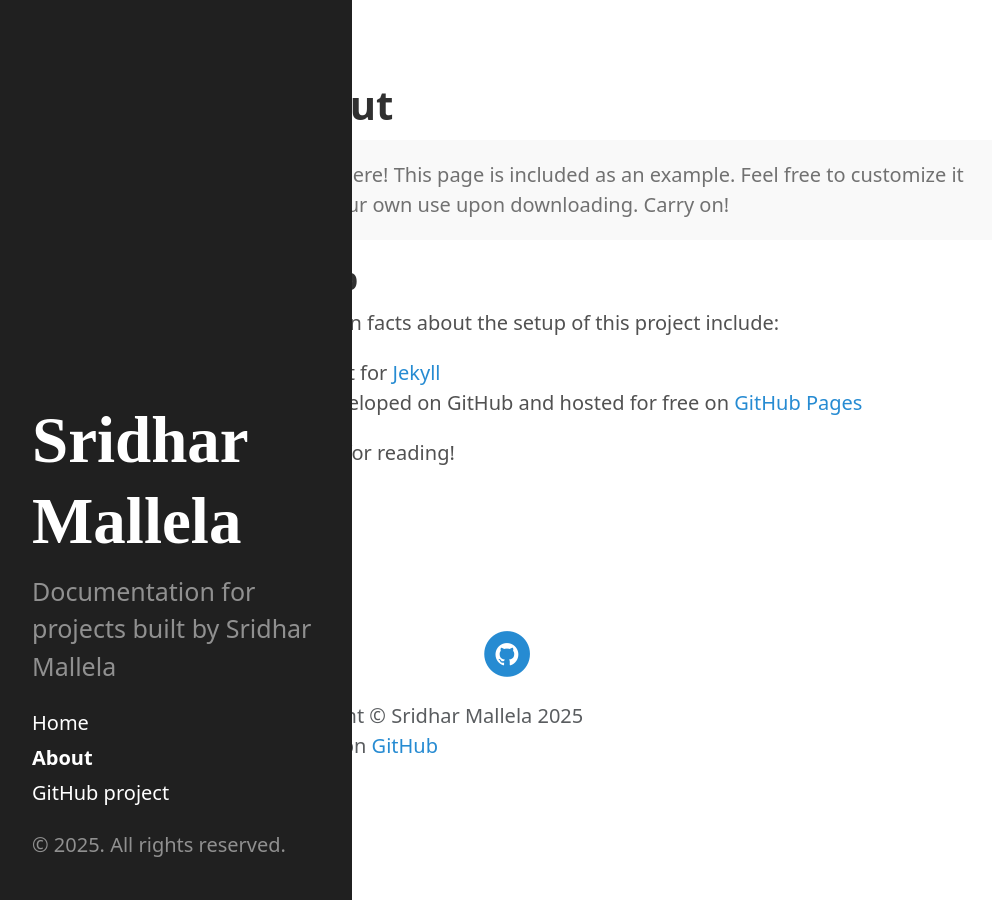
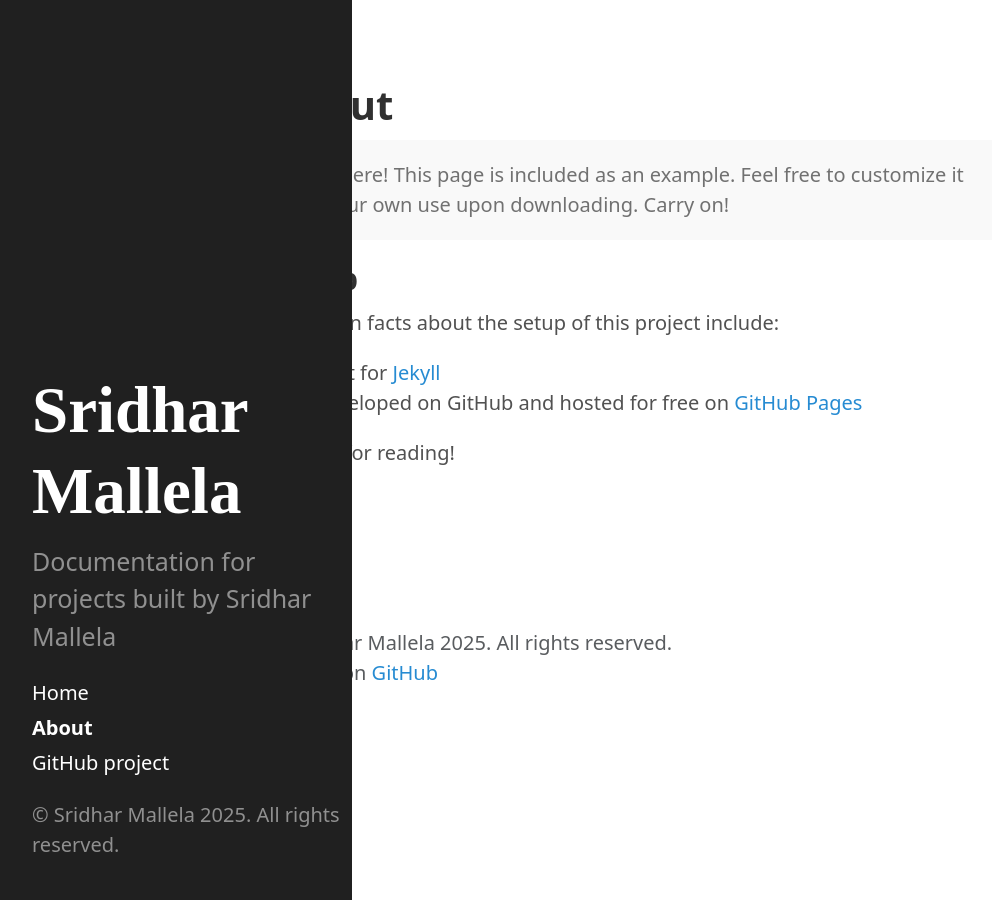
Before and after one commit to sridharmallela/sridharmallela.github.io, a Jekyll site: the page built from docs/about.md, in a window 1280 px wide. Shown: the whole page, without its empty margins (8-1003 px from the left). Built offline with Jekyll 4.4.1, drawn with Linux system fonts in a browser that asks for light colours; nearby versions of some CDN libraries.

Commit message:
docs(repo): changed theme to something different

```diff
--- a/docs/_includes/footer.html
+++ b/docs/_includes/footer.html
@@ -1,23 +1,12 @@
-<footer>
 <div class="container">
   <div class="row">
     <div class="col-lg-8 col-lg-offset-2 col-md-10 col-md-offset-1">
-        <ul class="list-inline text-center">
-          <li>
-            <a target="_blank" href="https://github.com/sridharmallela">
-              <span class="fa-stack fa-lg">
-                <i class="fa fa-circle fa-stack-2x"></i>
-                <i class="fa fa-github fa-stack-1x fa-inverse"></i>
-              </span>
-            </a>
-          </li>
-        </ul>
       <p class="copyright text-muted">
-          Copyright &copy; Sridhar Mallela {{ site.time | date: '%Y' }}
+        &copy; Sridhar Mallela {{ site.time | date: '%Y' }}. All rights
+        reserved.
         <br />
         Theme on <a href="{{ site.github_repo }}">GitHub</a>
       </p>
     </div>
   </div>
 </div>
-</footer>
--- a/docs/_includes/head.html
+++ b/docs/_includes/head.html
@@ -37,10 +37,6 @@
     rel="stylesheet"
     integrity="sha384-QWTKZyjpPEjISv5WaRU9OFeRpok6YctnYmDr5pNlyT2bRjXh0JMhjY6hW+ALEwIH"
     crossorigin="anonymous" />
-  <link
-    href="//cdnjs.cloudflare.com/ajax/libs/font-awesome/4.6.3/css/font-awesome.min.css"
-    rel="stylesheet"
-    type="text/css" />
   <script
     src="https://cdn.jsdelivr.net/npm/bootstrap@5.3.3/dist/js/bootstrap.bundle.min.js"
     integrity="sha384-YvpcrYf0tY3lHB60NNkmXc5s9fDVZLESaAA55NDzOxhy9GkcIdslK1eN7N6jIeHz"
@@ -49,6 +45,11 @@
     src="https://code.jquery.com/jquery-3.7.1.min.js"
     integrity="sha256-/JqT3SQfawRcv/BIHPThkBvs0OEvtFFmqPF/lYI/Cxo="
     crossorigin="anonymous"></script>
+  <link rel="preconnect" href="https://fonts.googleapis.com" />
+  <link rel="preconnect" href="https://fonts.gstatic.com" crossorigin />
+  <link
+    href="https://fonts.googleapis.com/css2?family=Fira+Code:wght@300..700&display=swap"
+    rel="stylesheet" />
   <link
     rel="alternate"
     type="application/rss+xml"
--- a/docs/_includes/nav.html
+++ b/docs/_includes/nav.html
@@ -25,6 +25,8 @@
         GitHub project
       </a>
     </nav>
-    <p>&copy; {{ site.time | date: '%Y' }}. All rights reserved.</p>
+    <p>
+      &copy; Sridhar Mallela {{ site.time | date: '%Y' }}. All rights reserved.
+    </p>
   </div>
 </div>
--- a/docs/_layouts/default.html
+++ b/docs/_layouts/default.html
@@ -6,7 +6,6 @@
     {% include nav.html %}
 
     <div class="content container">{{ content }}</div>
-
-    {% include footer.html %}
+    <footer>{% include footer.html %}</footer>
   </body>
 </html>
```
Also changed, not shown: docs/404.html (+2 -6 lines). Lines whose indentation alone changed are shown as unchanged.
